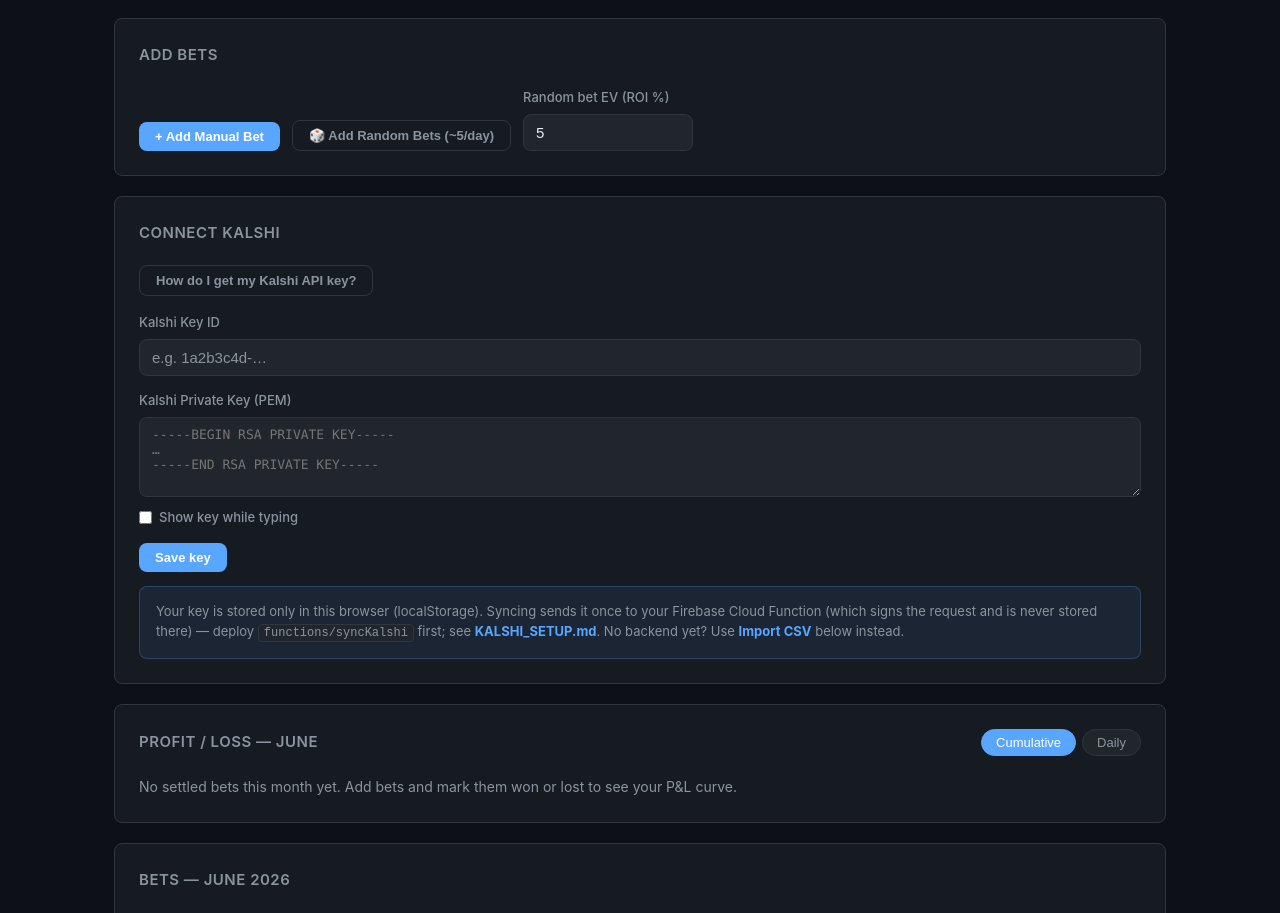
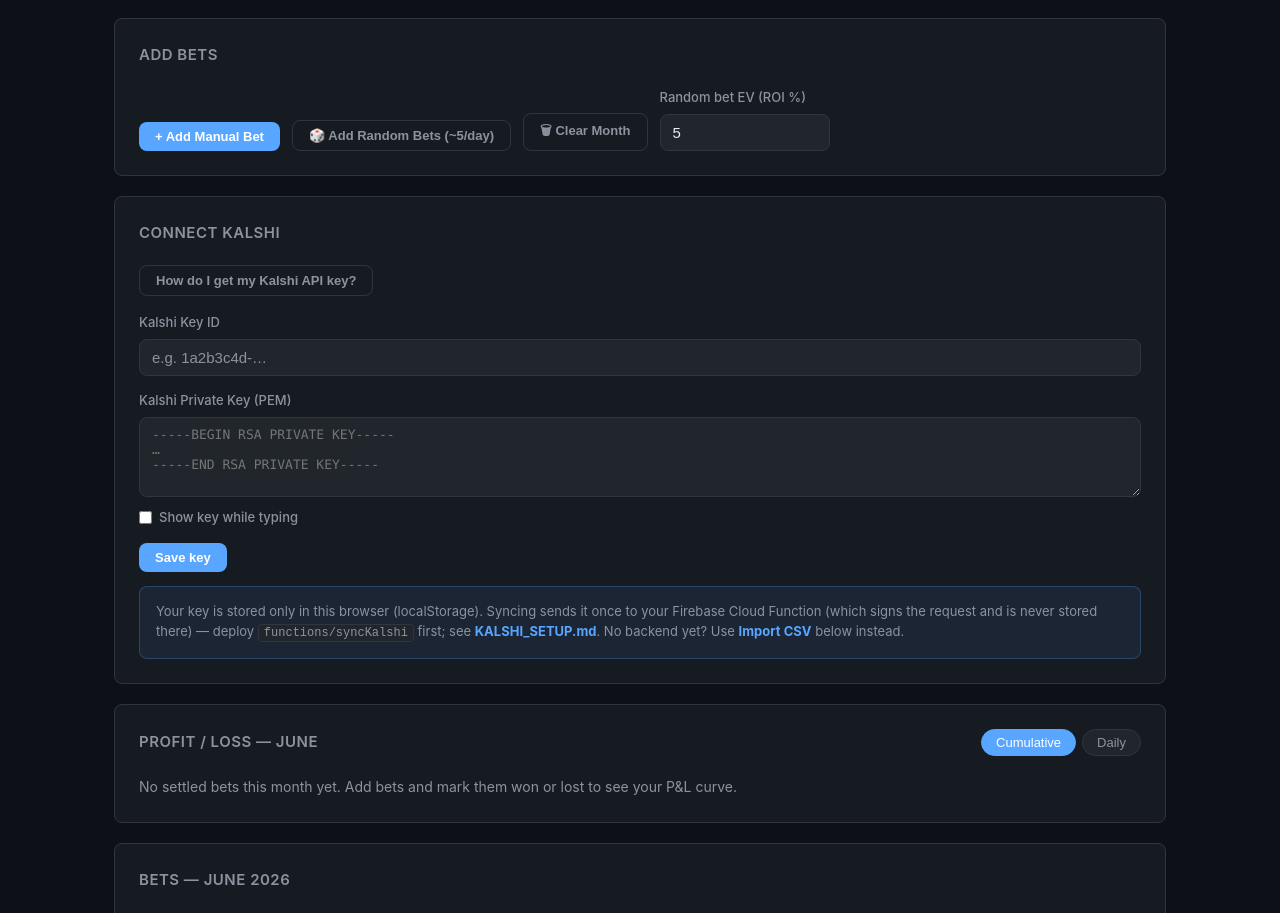
Before and after one commit to SimonWorku1/SeleneCalculators, a React (Vite) app: page /SeleneCalculators/bet-tracker in a window 1280 px wide. Shown: the part 1039-1952 px from the top of the page. Built offline with nearby package versions, Linux system fonts and the light colour scheme.

Commit message:
Add Clear Month button to the Add Bets section
Puts a clear action next to the manual/random add buttons, with
feedback shown in the same card.

https://claude.ai/code/session_018MKKEDagqrGwyry68SEisq

```diff
--- a/src/pages/BetTracker.jsx
+++ b/src/pages/BetTracker.jsx
@@ -234,7 +234,7 @@ export default function BetTracker() {
     if (!window.confirm(`Delete all ${monthBets.length} bets in ${MONTHS[month]} ${year}?`)) return
     const ids = new Set(monthBets.map(b => b.id))
     setBets(prev => prev.filter(b => !ids.has(b.id)))
-    setImportMsg(`Cleared ${MONTHS[month]} ${year}.`)
+    setGenMsg(`Cleared ${MONTHS[month]} ${year}.`)
   }
 
   function clearAll() {
@@ -558,6 +558,7 @@ export default function BetTracker() {
         <div className="bt-add-actions">
           <button className="btn btn-sm bt-action-btn" onClick={() => { setError(''); setForm(f => ({ ...f, date: todayISO() })); setShowManual(true) }}>+ Add Manual Bet</button>
           <button className="btn btn-outline btn-sm bt-action-btn" onClick={generateTestBets}>🎲 Add Random Bets (~5/day)</button>
+          <button className="btn btn-outline btn-sm bt-action-btn" onClick={clearMonth} disabled={monthBets.length === 0}>🗑 Clear Month</button>
           <div className="field" style={{ maxWidth: 170 }}>
             <label>Random bet EV (ROI %)</label>
             <input type="number" step="any" placeholder="5" value={testEv} onChange={e => setTestEv(e.target.value)} />
```
